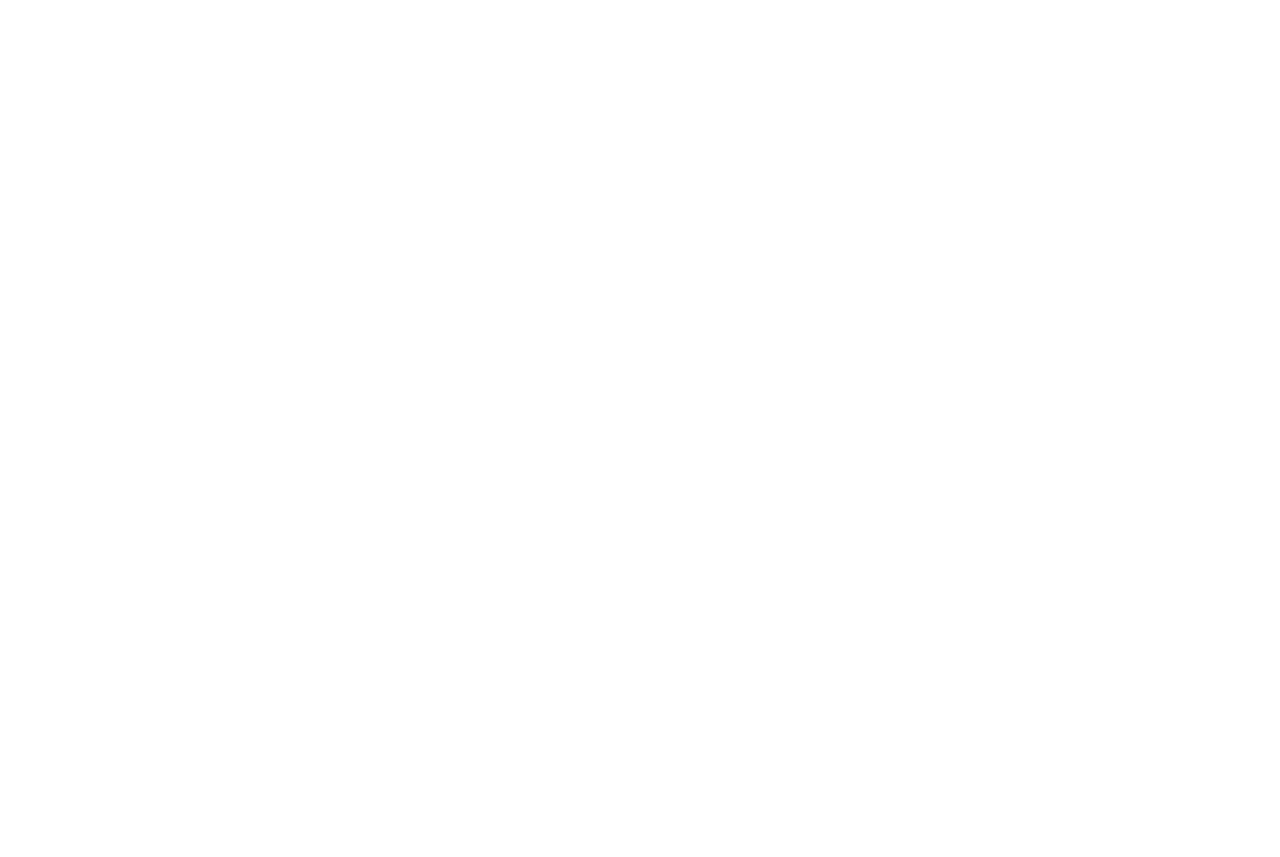
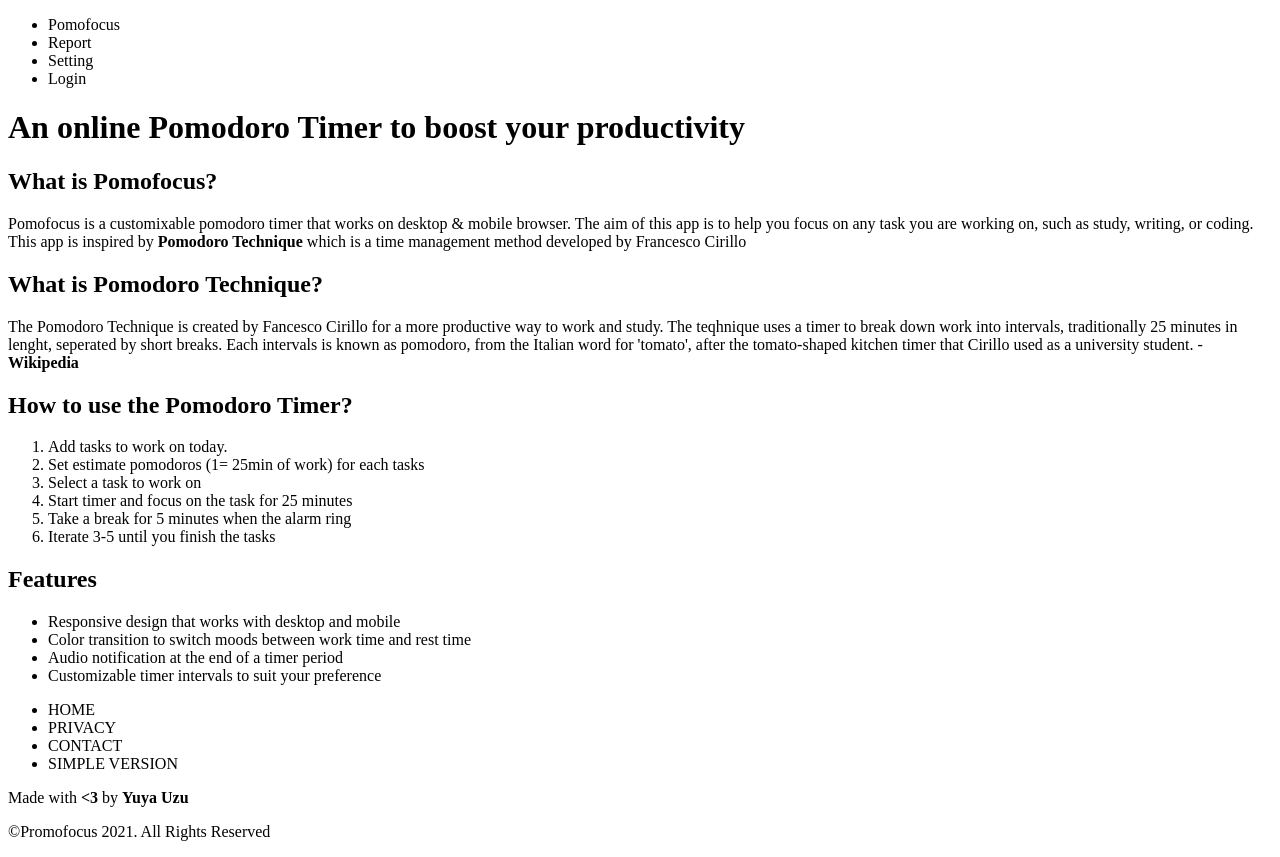
Before and after one commit to julieringaas/recreate-this, a plain HTML site: page index.html in a window 1280 px wide. Before the commit the page ends 800 px from the top, so only its background shows below. Drawn offline with Linux system fonts and the light colour scheme.

Commit message:
marked up the html

```diff
--- a/index.html
+++ b/index.html
@@ -4,7 +4,84 @@
     <meta charset="UTF-8" />
     <meta http-equiv="X-UA-Compatible" content="IE=edge" />
     <meta name="viewport" content="width=device-width, initial-scale=1.0" />
-    <title>Document</title>
+    <link rel="stylesheet" href="style.css">
+    <title>Pomofocus</title>
   </head>
-  <body></body>
+  <header>
+      <nav>
+          <ul class="navbar">
+              <li class="Logo">Pomofocus</li>
+              <li clas="Report">Report</li>
+              <li class="Settings">Setting</li>
+              <li class="Login">Login</li>
+          </ul>
+      </nav>
+  </header>
+  <div class="container-timer">
+      <div id="pomodoro-timer" class="hidden">
+      <div id="short-break" class="hidden"></div>
+      <div id="long-break" class="hidden"></div>
+  </div>
+
+  <body>
+    <h1>An online Pomodoro Timer to boost your productivity</h1>
+    <section>
+    <h2>What is Pomofocus?</h2>
+    <p>
+      Pomofocus is a customixable pomodoro timer that works on desktop & mobile
+      browser. The aim of this app is to help you focus on any task you are
+      working on, such as study, writing, or coding. This app is inspired by
+      <strong>Pomodoro Technique</strong> which is a time management method
+      developed by Francesco Cirillo
+    </p>
+</section>
+<section>
+    <h2>What is Pomodoro Technique?</h2>
+    <p>
+      The Pomodoro Technique is created by Fancesco Cirillo for a more
+      productive way to work and study. The teqhnique uses a timer to break down
+      work into intervals, traditionally 25 minutes in lenght, seperated by
+      short breaks. Each intervals is known as pomodoro, from the Italian word
+      for 'tomato', after the tomato-shaped kitchen timer that Cirillo used as a
+      university student. - <strong>Wikipedia</strong>
+    </section>
+    <section>
+      <h2>How to use the Pomodoro Timer?</h2>
+      <ol>
+          <li>
+              Add tasks to work on today.
+          </li>
+          <li>
+              Set estimate pomodoros (1= 25min of work) for each tasks
+          </li>
+          <li>Select a task to work on</li>
+          <li>Start timer and focus on the task for 25 minutes</li>
+          <li>Take a break for 5 minutes when the alarm ring</li>
+          <li>Iterate 3-5 until you finish the tasks</li>
+      </ol>
+    </p>
+</section>
+<section>
+    <h2>Features</h2>
+    <ul>
+        <li>Responsive design that works with desktop and mobile</li>
+        <li>Color transition to switch moods between work time and rest time</li>
+        <li>Audio notification at the end of a timer period</li>
+        <li>Customizable timer intervals to suit your preference</li>
+    </ul>
+</section>
+  </body>
+  <footer>
+      <ul>
+          <li>HOME</li>
+          <li>PRIVACY</li>
+          <li>CONTACT</li>
+          <li>SIMPLE VERSION</li>
+      </ul>
+      <div class="fb"></div>
+      <div class="twitter"></div>
+    <div class="Pinterest"></div>
+    <p>Made with <strong><3</strong> by <strong>Yuya Uzu</strong></p>
+    <p>©Promofocus 2021. All Rights Reserved</p>
+  </footer>
 </html>
--- /dev/null
+++ b/style.css
@@ -0,0 +1 @@
+/*Navbar*/
```
Also changed, not shown: img/Logo-icon.png (added), img/Report-icon.png (added), img/Settings-icon.png (added), 1 other file.
